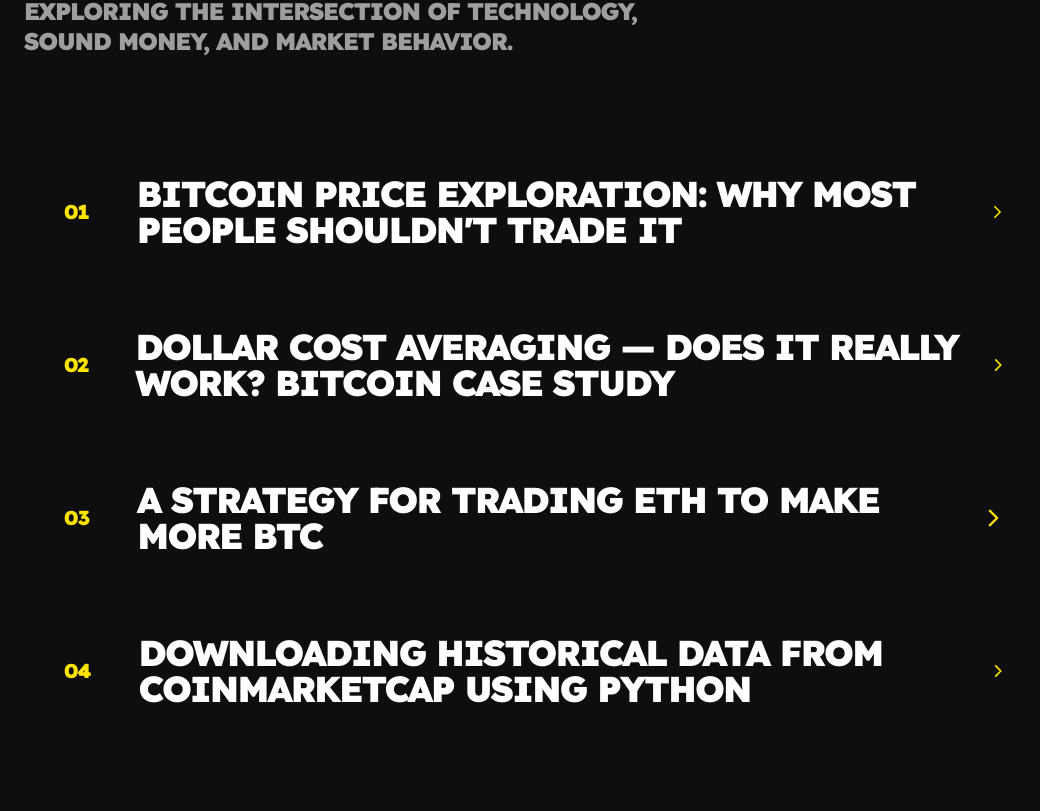
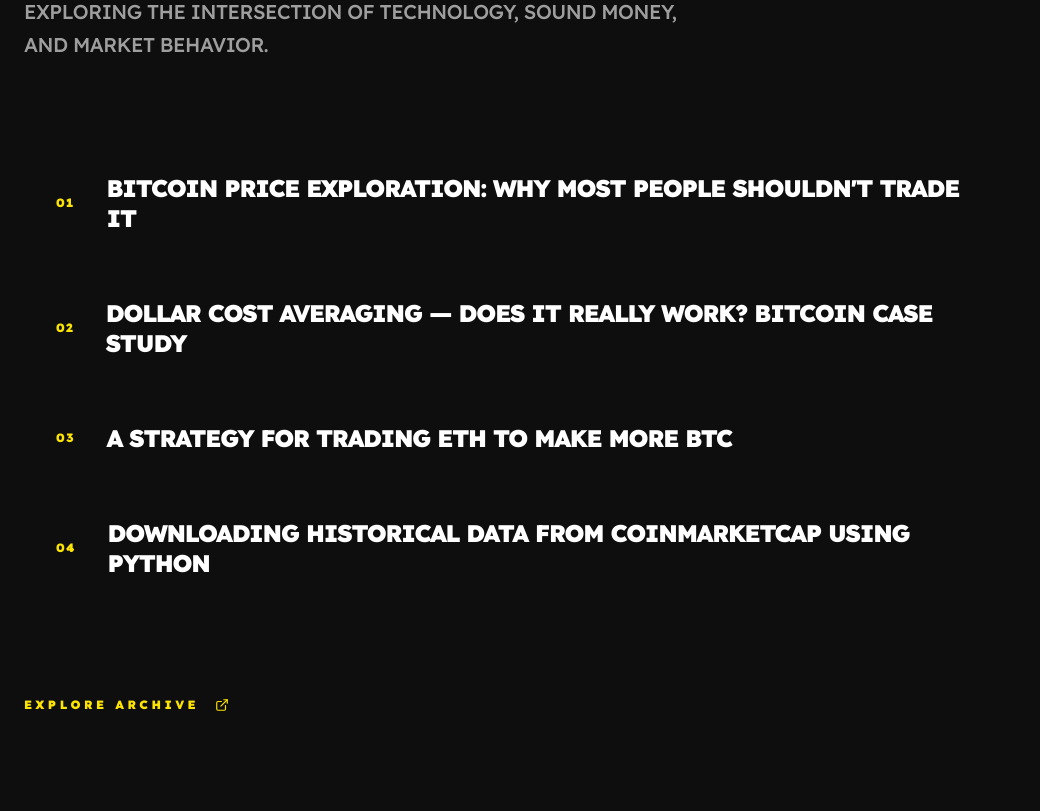
Before and after one commit to dcimring/daniel-cimring-portfolio, a React (Vite) app: page / in a window 1280 px wide. Shown: the part 3009-3820 px from the top of the page, without its empty margins (0-1040 px from the left). Built offline with nearby package versions, Linux system fonts and the light colour scheme.

Commit message:
style: refine typographic hierarchy in Journal section for technical editorial look

```diff
--- a/src/App.tsx
+++ b/src/App.tsx
@@ -332,7 +332,7 @@ function App() {
         {/* Insights Section */}
         <Section title="Journal" id="insights">
           <div className="max-w-5xl">
-            <p className="text-on-surface/60 mb-20 font-display font-black uppercase text-2xl leading-tight max-w-2xl tracking-tighter">
+            <p className="text-on-surface/60 mb-20 font-display font-medium uppercase text-lg md:text-xl leading-relaxed max-w-2xl tracking-tight">
               Exploring the intersection of technology, sound money, and market behavior.
             </p>
             <div className="space-y-0">
@@ -347,25 +347,29 @@ function App() {
                   href={article.link}
                   target="_blank"
                   rel="noopener noreferrer"
-                  className="flex items-center justify-between group transition-all p-10 hover:bg-primary border-b border-outline-variant/10"
-                  whileHover={{ x: 20 }}
+                  className="flex items-center justify-between group transition-all p-8 hover:bg-surface-container border-b border-outline-variant/10"
+                  whileHover={{ x: 10 }}
                 >
-                  <div className="flex items-center gap-12">
-                    <span className="text-xl font-display font-black text-primary group-hover:text-on-primary tracking-tighter">0{i + 1}</span>
-                    <h3 className="text-2xl md:text-4xl font-display font-black group-hover:text-on-primary transition-colors leading-none uppercase tracking-tighter">{article.title}</h3>
+                  <div className="flex items-center gap-8">
+                    <span className="text-xs font-display font-black text-primary tracking-widest">0{i + 1}</span>
+                    <h3 className="text-xl md:text-2xl font-display font-black group-hover:text-primary transition-colors leading-tight uppercase tracking-tighter">{article.title}</h3>
                   </div>
-                  <ChevronRight size={32} className="text-primary group-hover:text-on-primary transition-all hidden md:block" />
+                  <ChevronRight size={24} className="text-primary opacity-0 group-hover:opacity-100 transition-all hidden md:block" />
                 </motion.a>
               ))}
             </div>
-            <div className="mt-24">
+            <div className="mt-20">
               <a
                 href="https://medium.com/@danielcimring"
                 target="_blank"
                 rel="noopener noreferrer"
-                className="inline-flex items-center gap-4 bg-primary px-10 py-5 text-sm font-display font-black text-on-primary uppercase tracking-widest hover:bg-white transition-colors"
+                className="inline-flex items-center gap-4 text-xs font-display font-black text-primary uppercase tracking-[0.3em] group"
               >
-                Explore Archive <ExternalLink size={18} />
+                <span>Explore Archive</span>
+                <div className="relative">
+                  <ExternalLink size={14} />
+                  <div className="absolute -bottom-2 left-0 w-full h-0.5 bg-primary transform scale-x-0 group-hover:scale-x-100 transition-transform origin-left" />
+                </div>
               </a>
             </div>
           </div>
```
